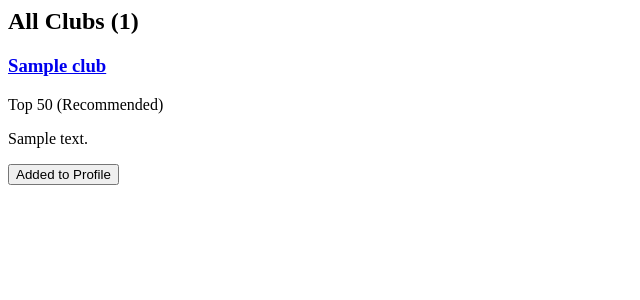
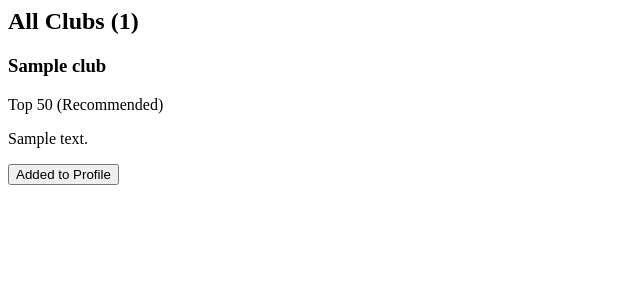
Before and after one commit to LBJANU/ClubAssist, a Django app: page /clubs/search/ in a window 1280 px wide. Shown: the top 300 px of the page, without its empty margins (0-640 px from the left). Run offline with Django 5.2, Linux system fonts and the light colour scheme; a user stored in the database is signed in; tables that the repository leaves empty hold one stand-in row (values such as "Sample post").

Commit message:
hyperlinking resulting in server 500 error if the clubuserconnector doesn't exist for that user yet + it confuses user with two entry points instead of 1

```diff
--- a/templates/clubs/clubs_grid.html
+++ b/templates/clubs/clubs_grid.html
@@ -23,9 +23,9 @@
                 <div class="flex items-start justify-between mb-4">
                     <div class="flex-1">
                         <h3 class="text-lg font-semibold text-gray-900 mb-1">
-                            <a href="{% url 'clubs:prep' club.id %}" class="text-gray-900 hover:text-michigan-blue transition-colors">
+                            <span class="text-gray-900 hover:text-michigan-blue transition-colors">
                                 {{ club.name }}
-                            </a>
+                            </span>
                         </h3>
                         <span class="inline-flex items-center px-2.5 py-0.5 rounded-full text-xs font-medium bg-blue-100 text-blue-800">
                             {{ club.get_category_display }}
```
